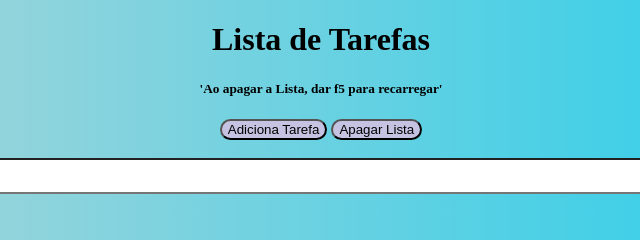
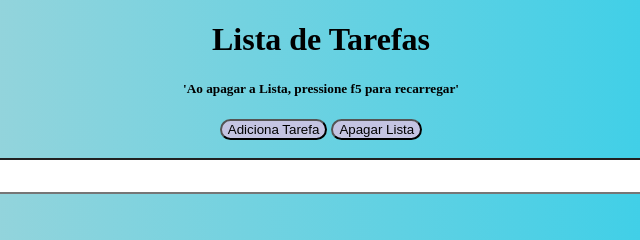
Before and after one commit to rafavirginio/to-do-list, a plain HTML site: page index.html in a window 1280 px wide. Shown: the top 240 px of the page, 319-959 px from the left. Drawn offline with Linux system fonts and the light colour scheme.

Commit message:
Update index.html

```diff
--- a/index.html
+++ b/index.html
@@ -13,7 +13,7 @@
 <body>
 
     <h1>Lista de Tarefas</h1>
-    <h5>'Ao apagar a Lista, dar f5 para recarregar'</h5>
+    <h5>'Ao apagar a Lista, pressione f5 para recarregar'</h5>
     <button onclick="criarLista()">Adiciona Tarefa</button>
     <button onclick="apagarLista()">Apagar Lista</button><br><br>
     <input id="input" type="text">
```
